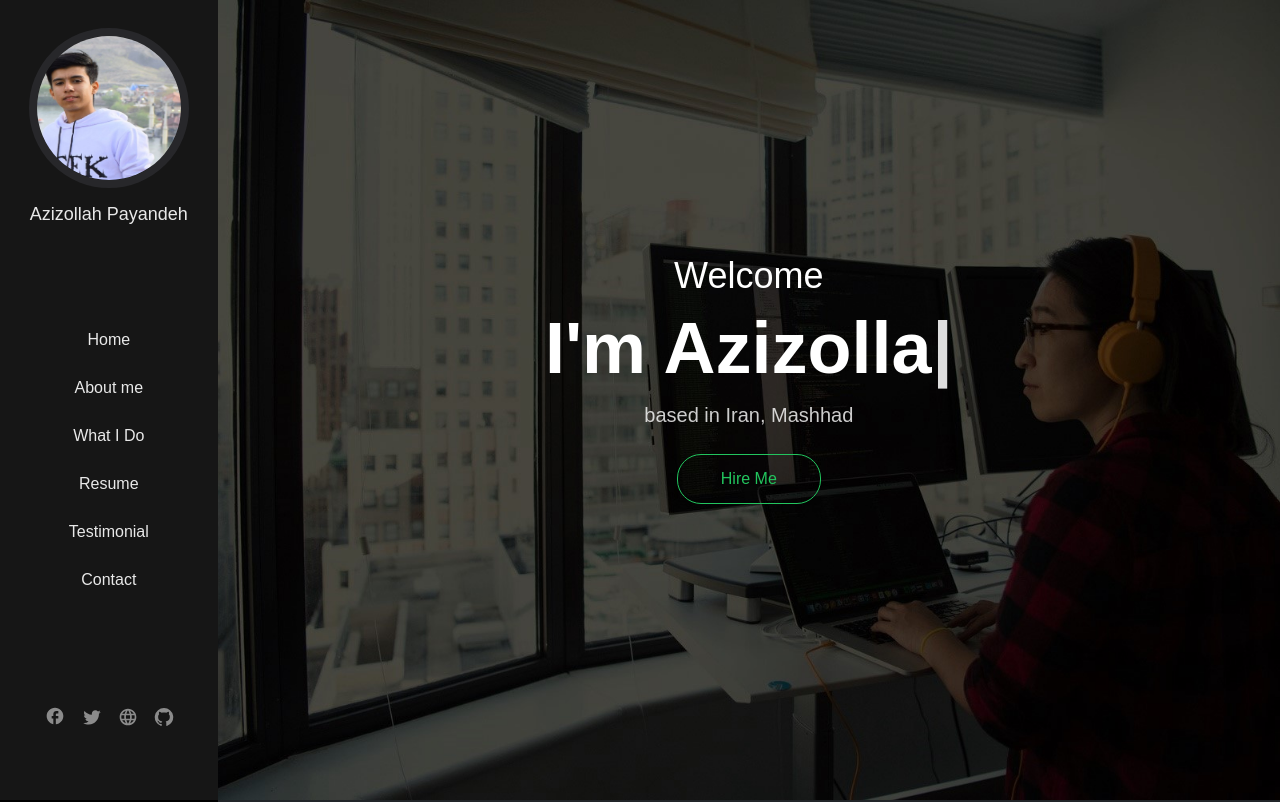
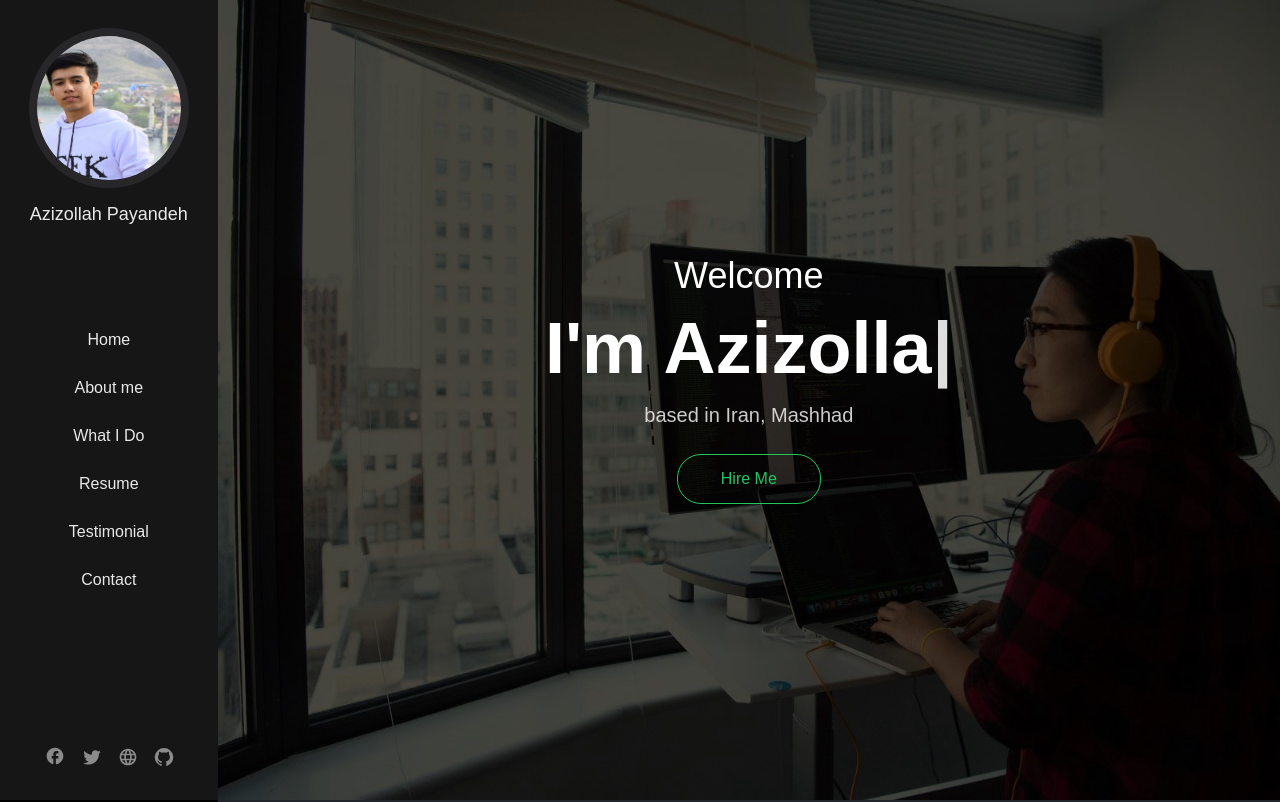
Before and after one commit to azizollahpayandeh/AzizollahPersonalSite, a React (Create React App) app: page / in a window 1280 px wide. Shown: the top 802 px of the page. Built offline with nearby package versions, Linux system fonts and the light colour scheme.

Commit message:
dfkdjfkdjkfd

```diff
--- a/src/Components/LeftBar/LeftBar.js
+++ b/src/Components/LeftBar/LeftBar.js
@@ -290,7 +290,7 @@ export default function LeftBar() {
           </li>
         </a>
       </div>
-      <div className="flex justify-center items-end gap-4 opacity-50 xl:mt-[110px] ">
+      <div className="flex justify-center items-end gap-4 opacity-50 xl:mt-[150px] ">
         {socialIcons.map((item, index) => (
           <div key={index} className={item.className}>
             {item.icon}
```
